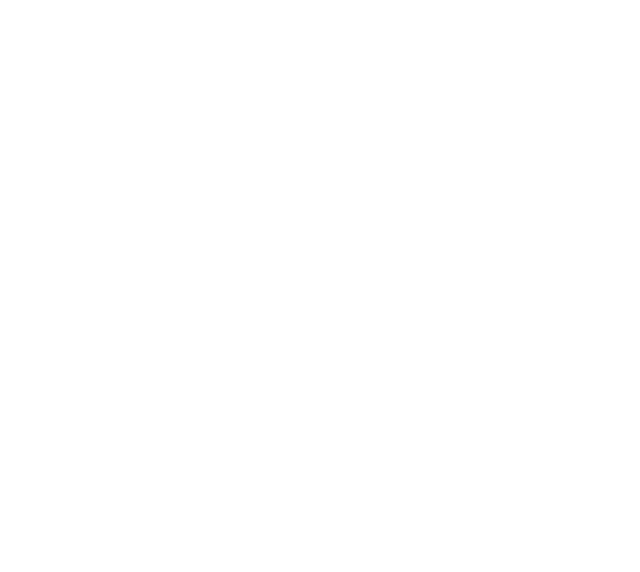
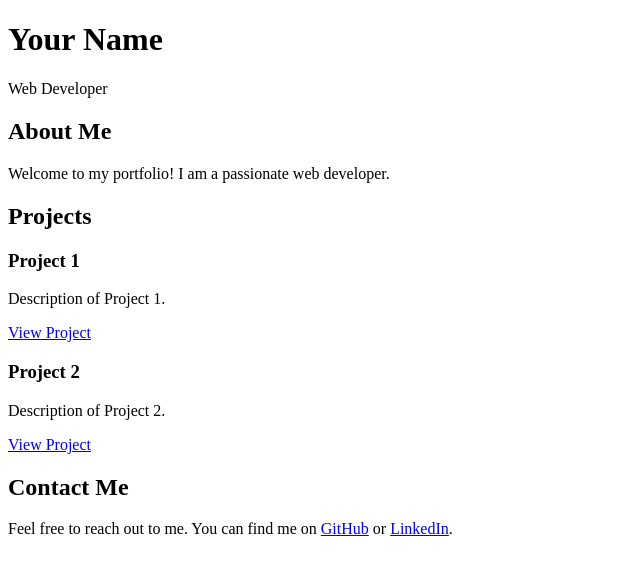
Before and after one commit to jenish98-coder/Portfolio_practice, a plain HTML site: page index.html in a window 1280 px wide. Shown: the whole page, without its empty margins (0-640 px from the left). Drawn offline with Linux system fonts and the light colour scheme.

Commit message:
added index-html

```diff
--- a/index.html
+++ b/index.html
@@ -3,9 +3,39 @@
 <head>
     <meta charset="UTF-8">
     <meta name="viewport" content="width=device-width, initial-scale=1.0">
-    <title>jenish-portfolio</title>
+    <title>Your Name - Portfolio</title>
 </head>
 <body>
 
+    <header>
+        <h1>Your Name</h1>
+        <p>Web Developer</p>
+    </header>
+
+    <section>
+        <h2>About Me</h2>
+        <p>Welcome to my portfolio! I am a passionate web developer.</p>
+    </section>
+
+    <section>
+        <h2>Projects</h2>
+        <div>
+            <h3>Project 1</h3>
+            <p>Description of Project 1.</p>
+            <a href="#">View Project</a>
+        </div>
+
+        <div>
+            <h3>Project 2</h3>
+            <p>Description of Project 2.</p>
+            <a href="#">View Project</a>
+        </div>
+    </section>
+
+    <section>
+        <h2>Contact Me</h2>
+        <p>Feel free to reach out to me. You can find me on <a href="https://github.com/your-username">GitHub</a> or <a href="https://linkedin.com/in/your-username">LinkedIn</a>.</p>
+    </section>
+
 </body>
 </html>
```
